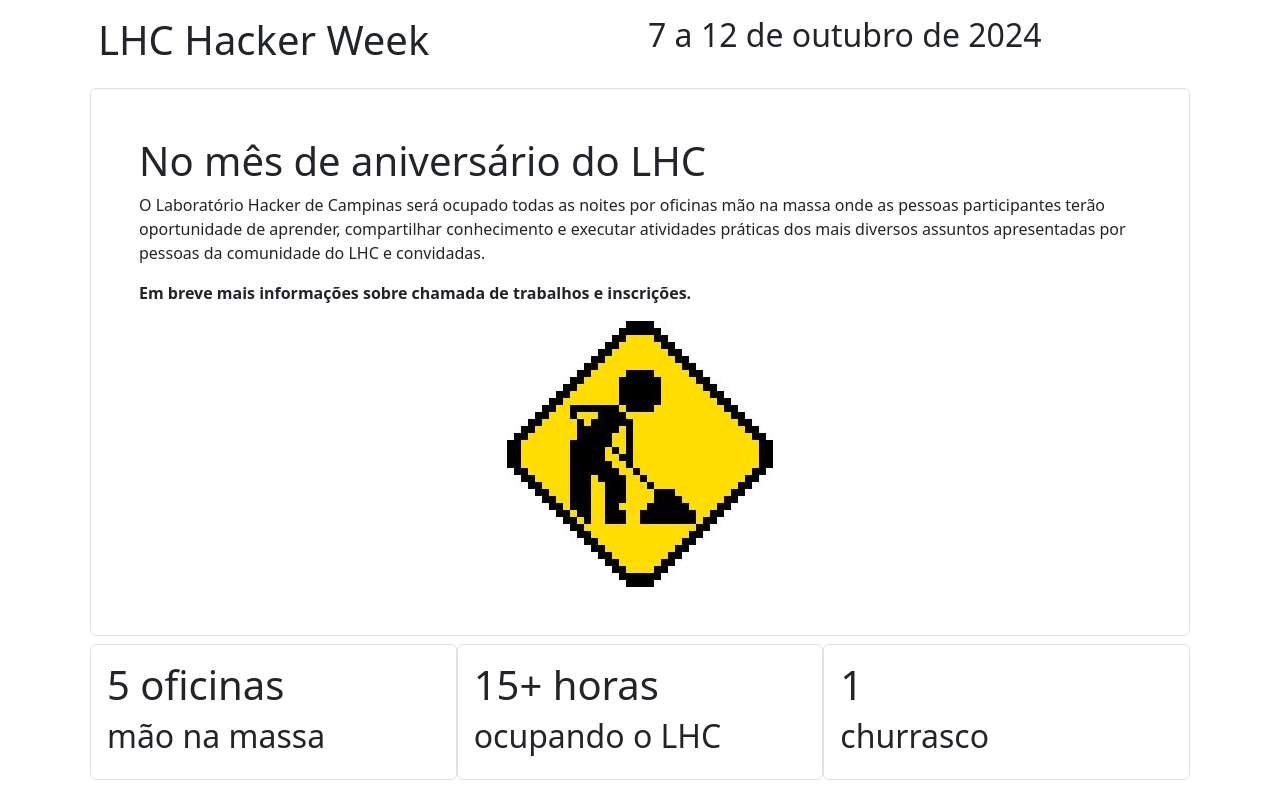
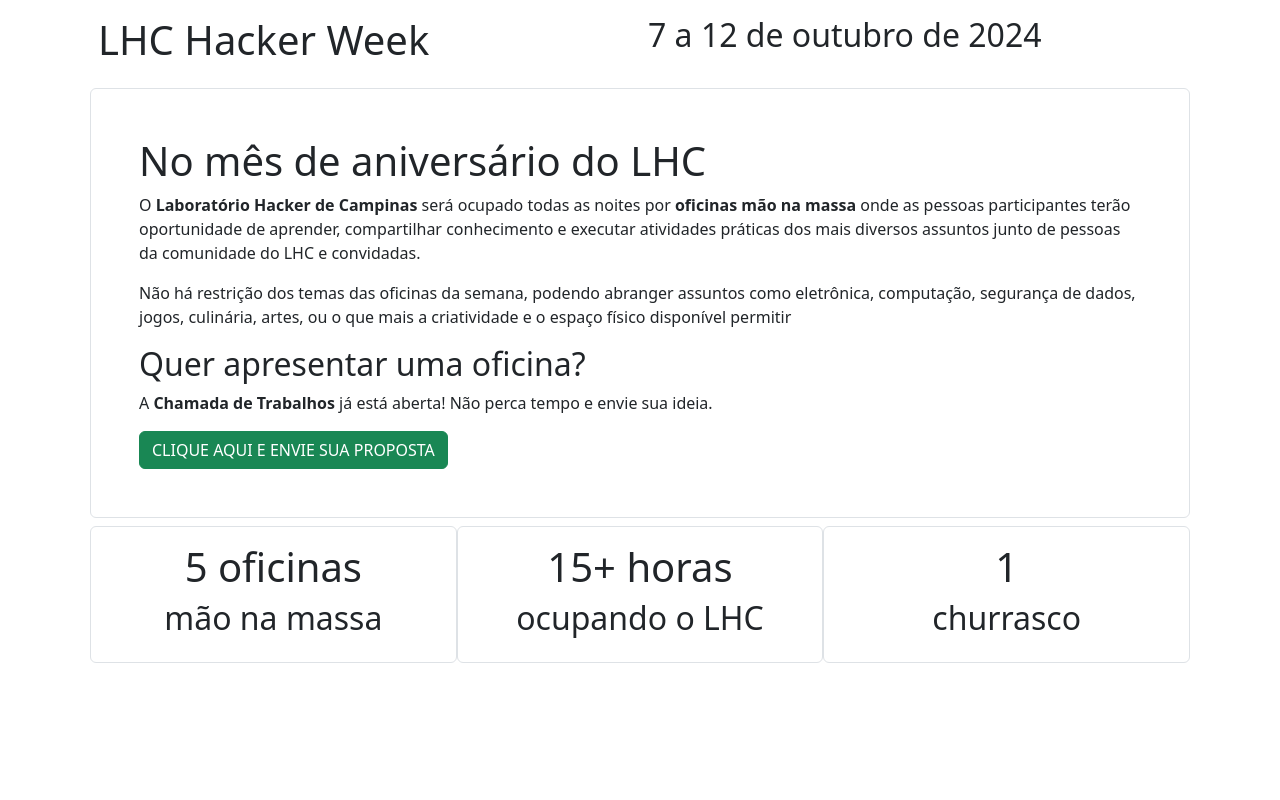
Before and after one commit to lhc/hackerweek.lhc.net.br, a plain HTML site: page content/index.html in a window 1280 px wide. Drawn offline with nearby package versions, Linux system fonts and the light colour scheme.

Commit message:
Chamada de Trabalhos aberta

```diff
--- a/content/index.html
+++ b/content/index.html
@@ -22,27 +22,41 @@
         <div class="col-sm-12 border rounded  p-5">
           <h1>No mês de aniversário do LHC</h1>
 
-          <p>O Laboratório Hacker de Campinas será ocupado todas as noites por oficinas mão na massa onde as pessoas participantes terão oportunidade de aprender, compartilhar conhecimento e executar atividades práticas dos mais diversos assuntos apresentadas por pessoas da comunidade do LHC e convidadas.</p>
+          <p>O <strong>Laboratório Hacker de Campinas</strong> será ocupado todas as noites por <strong>oficinas mão na massa</strong> onde as pessoas participantes terão oportunidade de aprender, compartilhar conhecimento e executar atividades práticas dos mais diversos assuntos junto de pessoas da comunidade do LHC e convidadas.</p>
 
-          <p><strong>Em breve mais informações sobre chamada de trabalhos e inscrições.</strong></p>
+          <p>Não há restrição dos temas das oficinas da semana, podendo abranger assuntos como eletrônica, computação, segurança de dados, jogos, culinária, artes, ou o que mais a criatividade e o espaço físico disponível permitir</p>
 
-          <center><img src="in_construction.jpeg" /></center>
+          <h2>Quer apresentar uma oficina?</h2>
+
+          <p>A <strong>Chamada de Trabalhos</strong> já está aberta! Não perca tempo e envie sua ideia.</p>
+
+          <a href="https://forms.gle/nQruRKZGsWB2dekn7">
+            <button type="button" class="btn btn-success">
+              CLIQUE AQUI E ENVIE SUA PROPOSTA
+            </button>
+          </a>
 
         </div>
       </div>
 
       <div class="row m-2">
         <div class="col-sm-4 border rounded p-3">
+          <center>
             <h1>5 oficinas</h1>
             <h2>mão na massa</h2>
+          </center>
         </div>
         <div class="col-sm-4 border rounded p-3">
+          <center>
             <h1>15+ horas</h1>
             <h2>ocupando o LHC</h2>
+           </center>
         </div>
         <div class="col-sm-4 border rounded p-3">
+          <center>
             <h1>1</h1>
             <h2>churrasco</h2>
+          </center>
         </div>
 
       </div>
```
Lines whose indentation alone changed are shown as unchanged.
